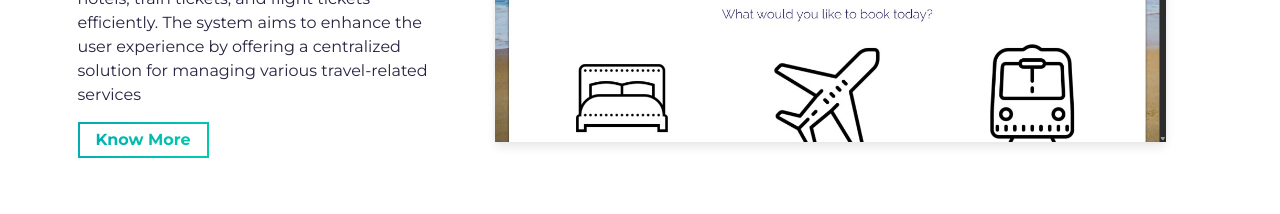
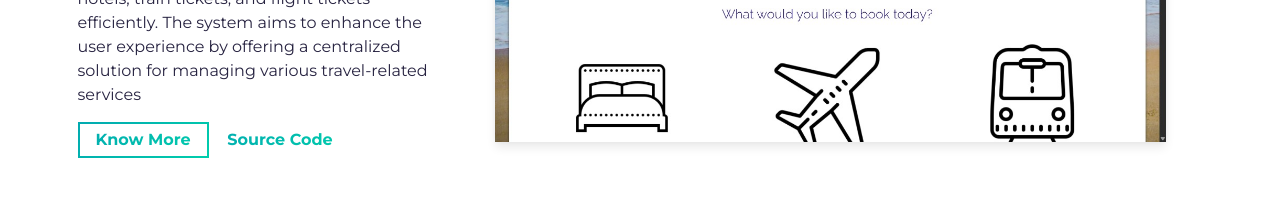
Before and after one commit to Sreya15/Portfolio, a website built with Parcel: page src/index.html in a window 1280 px wide. Shown: the part 1980-2194 px from the top of the page. Built offline with nearby package versions, Linux system fonts and the light colour scheme.

Commit message:
Update index.html

```diff
--- a/src/index.html
+++ b/src/index.html
@@ -114,6 +114,14 @@
                   href="assets/Spro.pdf"
                 >
                   Know More
+                </a>
+                <a
+                  rel="noreferrer"
+                  target="_blank"
+                  class="cta-btn text-color-main"
+                  href="https://github.com/Sreya15/Travel-and-Tourism-Assistance-Managment"
+                >
+                  Source Code
                 </a>
               </div>
             </div>
```
